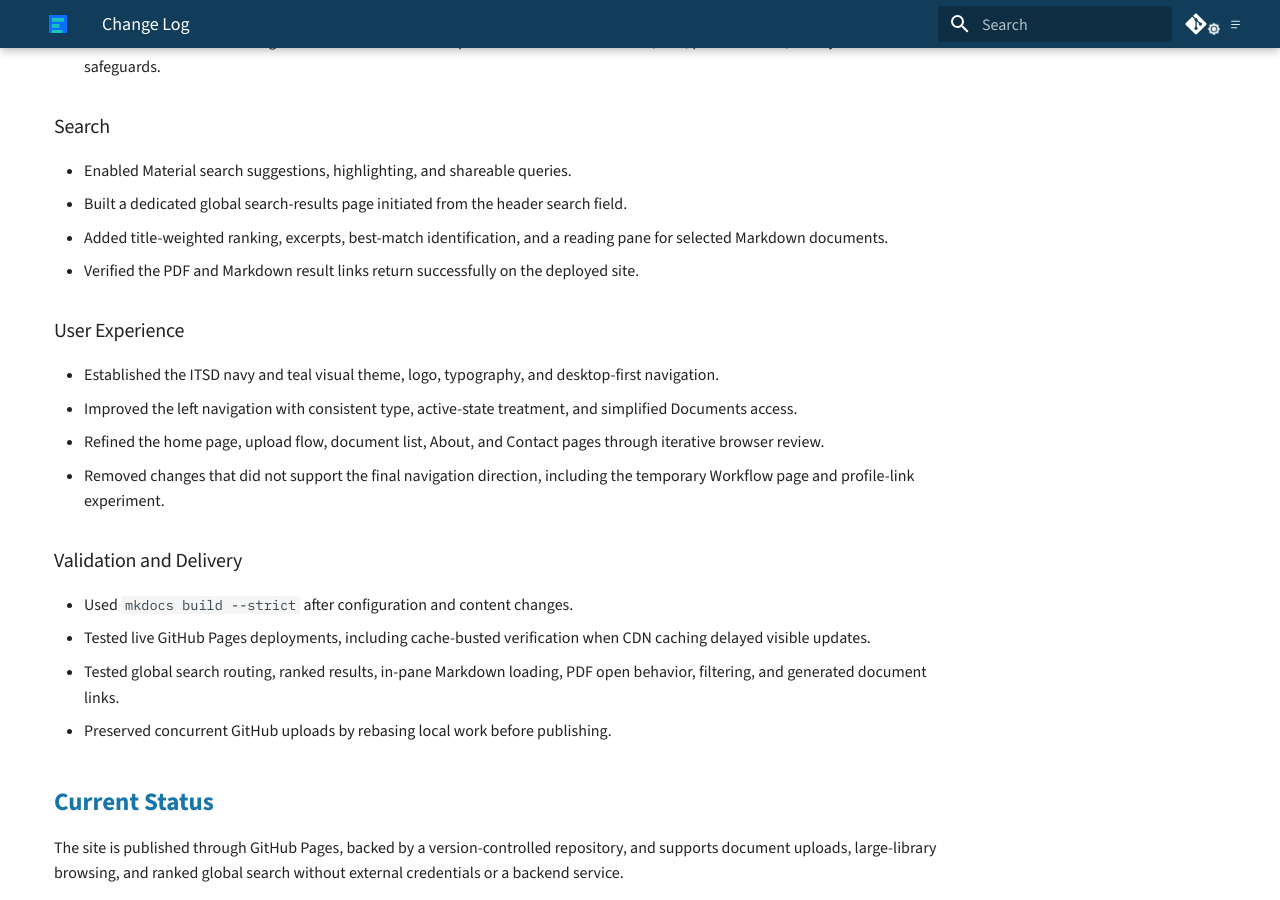
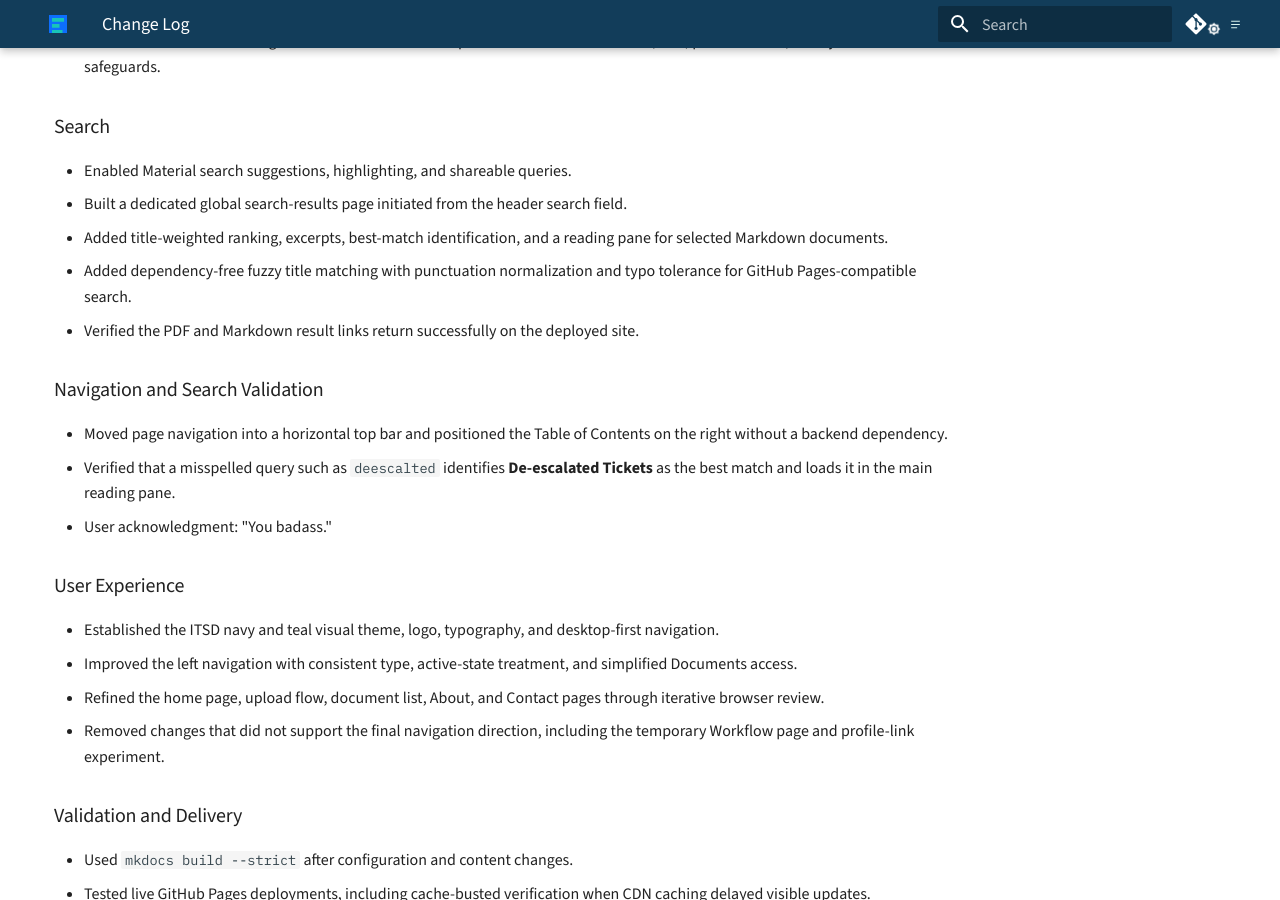
Before and after one commit to dgooding/mkdocs-basic, an MkDocs documentation site: the page built from docs/change-log.md, in a window 1280 px wide and 900 px high, scrolled down 662 px. Built offline with MkDocs 1.6.1 and Material for MkDocs 9.7.7, drawn with Linux system fonts in a browser that asks for light colours; comment, search, counter and statistics services are not loaded; some of the changed text lies outside the part shown.

Commit message:
docs: auto-update 2026-08-26 21:00:56

```diff
--- a/docs/change-log.md
+++ b/docs/change-log.md
@@ -23,7 +23,14 @@ This page records the iterative development of the ITSD Documentation site.
 - Enabled Material search suggestions, highlighting, and shareable queries.
 - Built a dedicated global search-results page initiated from the header search field.
 - Added title-weighted ranking, excerpts, best-match identification, and a reading pane for selected Markdown documents.
+- Added dependency-free fuzzy title matching with punctuation normalization and typo tolerance for GitHub Pages-compatible search.
 - Verified the PDF and Markdown result links return successfully on the deployed site.
+
+### Navigation and Search Validation
+
+- Moved page navigation into a horizontal top bar and positioned the Table of Contents on the right without a backend dependency.
+- Verified that a misspelled query such as `deescalted` identifies **De-escalated Tickets** as the best match and loads it in the main reading pane.
+- User acknowledgment: "You badass."
 
 ### User Experience
 
```
